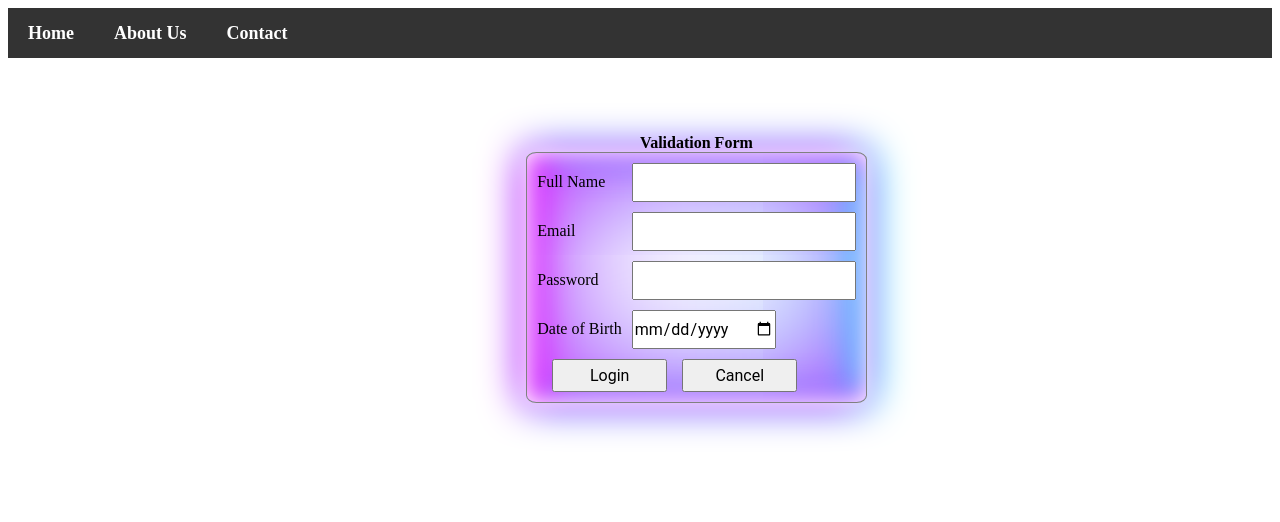
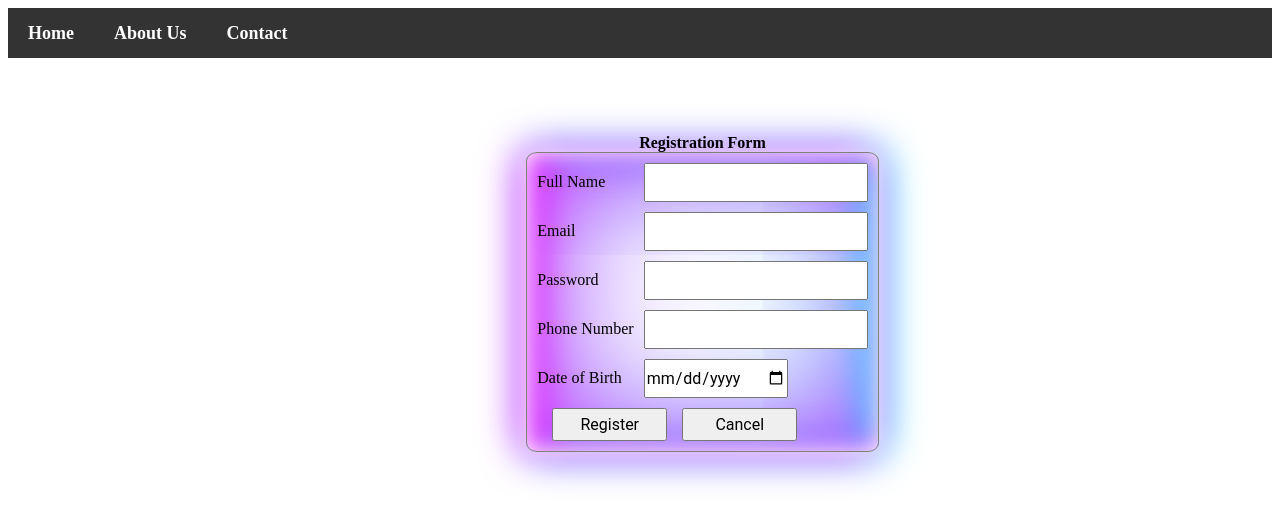
Before and after one commit to chetrajInfo/javascriptnote, an Angular app in the folder Angular_LoginDemoOne/js_index/: page / in a window 1280 px wide. Shown: the top 522 px of the page. Built offline with nearby package versions, Linux system fonts and the light colour scheme.

Commit message:
added some code and line in html as well as in indexbody html and css file

```diff
--- a/Angular_LoginDemoOne/js_index/src/app/indexbody/indexbody.component.css
+++ b/Angular_LoginDemoOne/js_index/src/app/indexbody/indexbody.component.css
@@ -47,6 +47,7 @@ caption {
 input[type="text"],
 input[type="email"],
 input[type="password"],
+input[type="tel"],
 input[type="date"] {
     height: 39px;
     font-family: roboto;
--- a/Angular_LoginDemoOne/js_index/src/app/indexbody/indexbody.component.html
+++ b/Angular_LoginDemoOne/js_index/src/app/indexbody/indexbody.component.html
@@ -1,10 +1,10 @@
 
 <form (ngSubmit)="onSubmit()" autocomplete="off">
     <table>
-      <caption>Validation Form</caption>
+      <caption>Registration Form</caption>
       <tr>
         <td><label>Full Name</label></td>
-        <td><input type="text" id="fullname" name="fullname" [(ngModel)]="fullName"></td>
+        <td><input type="text" id="fullname" name="fullname" [(ngModel)]="fullName" autocomplete="new-name"></td>
       </tr>
       <tr>
         <td><label>Email</label></td>
@@ -17,12 +17,16 @@
             autocomplete here also than some browser ignore autocomplete decalre in form and show the suggestion everytime-->
       </tr>
       <tr>
+        <td><label>Phone Number</label></td>
+        <td><input type="tel" id ="tel" name="tel" [(ngModel)]="tel" autocomplete="new-tel"></td>
+      </tr>
+      <tr>
         <td><label>Date of Birth</label></td>
         <td><input type="date" id="date" name="date" [(ngModel)]="dob"></td>
       </tr>
       <tr>
         <td colspan="2">
-          <button type="submit" id="login" name="login">Login</button>
+          <button type="submit" id="login" name="login">Register</button>
           <input type="button" id="cancel" name="cancel" value="Cancel" (click)="onCancel()">
         </td>
       </tr>
--- a/Angular_LoginDemoOne/js_index/src/app/indexbody/indexbody.component.ts
+++ b/Angular_LoginDemoOne/js_index/src/app/indexbody/indexbody.component.ts
@@ -11,6 +11,7 @@ export class IndexbodyComponent {
   fullName: string | undefined;
   email: string | undefined;
   password: string | undefined;
+  tel: number | undefined;
   dob: Date | undefined;
 
   onSubmit() {
@@ -21,6 +22,7 @@ export class IndexbodyComponent {
     this.fullName = '';
     this.email = '';
     this.password = '';
+    this.tel = undefined;
     this.dob = undefined;
   }
 }
```
Also changed, not shown: Angular_LoginDemoOne/js_index/src/assets/favicon_or.png (added), 1 other file (tests, documents, lock files or other folders).
